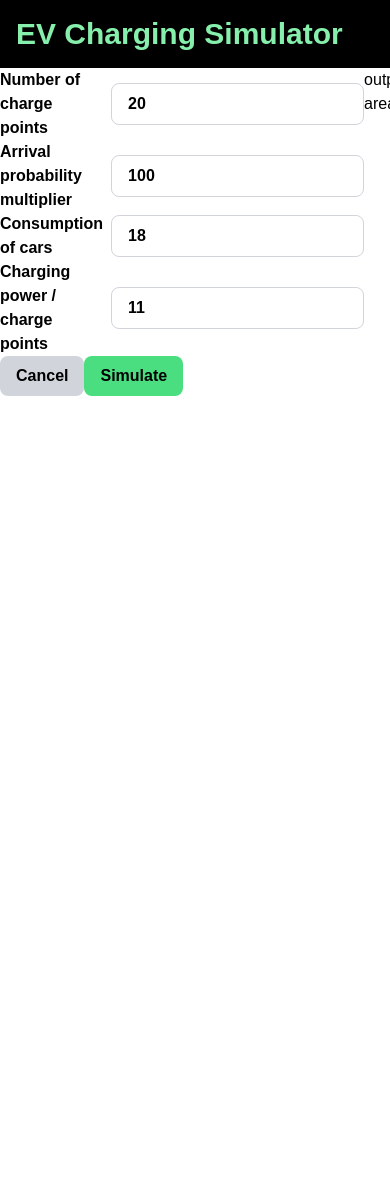
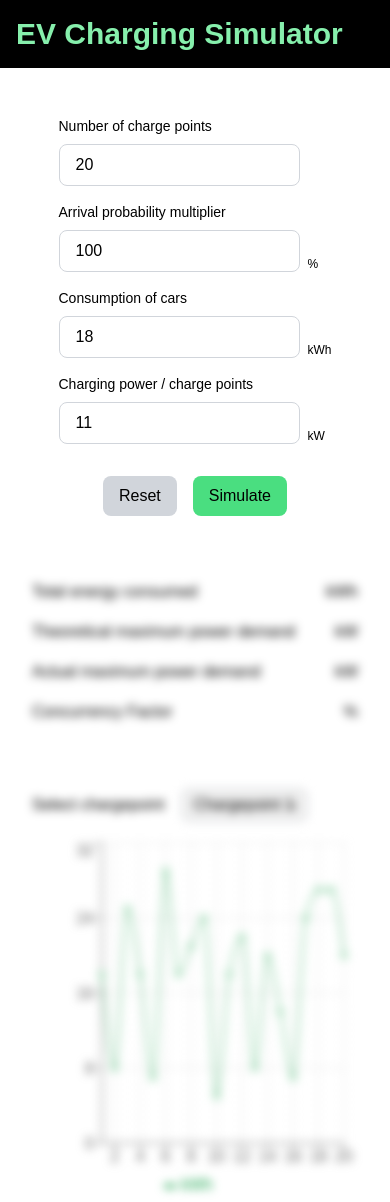
Before and after one commit to sominparrrk/ev-charging-simulator, a React (Create React App) app: page / in a window 390 px wide. Before the commit the page ends 844 px from the top, so only its background shows below. Built offline with nearby package versions, Linux system fonts and the light colour scheme.

Commit message:
feat: implement responsive design & ui tweaks

```diff
--- a/src/components/Button/Button.tsx
+++ b/src/components/Button/Button.tsx
@@ -15,7 +15,7 @@ const Button: React.FC<ButtonProps> = ({
 }) => {
   return (
     <button
-      className={`${className} px-4 py-2 rounded-lg font-semibold hover:text-white duration-500`}
+      className={`${className} px-4 py-2 rounded-lg hover:text-white duration-500`}
       type={type}
       onClick={onClick}
       disabled={disabled}
--- a/src/components/ErrorMessage/ErrorMessage.tsx
+++ b/src/components/ErrorMessage/ErrorMessage.tsx
@@ -5,7 +5,7 @@ interface ErrorMessageProps {
 }
 
 const ErrorMessage: React.FC<ErrorMessageProps> = ({ children }) => {
-  return <div className='text-rose-800'>{children}</div>;
+  return <div className='text-rose-800 text-xs'>{children}</div>;
 };
 
 export default ErrorMessage;
--- a/src/components/NumberInput/NumberInput.tsx
+++ b/src/components/NumberInput/NumberInput.tsx
@@ -5,6 +5,7 @@ interface NumberInputProps {
   placeholder?: string;
   min?: number;
   max?: number;
+  unit?: string;
   isError?: boolean;
   onChange?: (e: React.ChangeEvent<HTMLInputElement>) => void;
 }
@@ -16,16 +17,18 @@ const NumberInput: React.FC<NumberInputProps> = ({
   placeholder = 'Type here',
   min,
   max,
+  unit,
   isError = false,
   onChange,
 }) => {
   return (
-    <div className='flex gap-2 items-center'>
-      <label className='font-semibold' htmlFor={label}>
+    <div className='flex flex-col gap-2 justify-between'>
+      <label className='text-sm' htmlFor={label}>
         {label}
       </label>
+      <div className='flex flex-row gap-2 items-end'>
         <input
-        className={`px-4 py-2 font-semibold rounded-lg border border-gray-300 duration-500 ${
+          className={`w-max lg:w-4/5 px-4 py-2 rounded-lg border border-gray-300 duration-500 ${
             isError ? 'focus:border-rose-800' : 'focus:border-green-600'
           }`}
           id={label}
@@ -38,6 +41,8 @@ const NumberInput: React.FC<NumberInputProps> = ({
           pattern='[0-9]*'
           onChange={onChange}
         />
+        {unit && <label className='text-xs'>{unit}</label>}
+      </div>
     </div>
   );
 };
--- a/src/components/Select/Select.tsx
+++ b/src/components/Select/Select.tsx
@@ -24,7 +24,7 @@ const Select: React.FC<SelectProps> = ({ label, options, value, onChange }) => {
       </label>
       <select
         id={label}
-        className='select px-4 py-2 rounded-lg border border-gray-300 focus:border-green-600'
+        className='select px-3 py-1 rounded-lg border border-gray-300 focus:border-green-600'
         value={value}
         onChange={handleChange}
       >
--- a/src/containers/InputArea/Form/Form.tsx
+++ b/src/containers/InputArea/Form/Form.tsx
@@ -1,4 +1,4 @@
-import React, { useState } from 'react';
+import React, { ReactNode, useState } from 'react';
 import Button from '../../../components/Button/Button';
 import NumberInput from '../../../components/NumberInput/NumberInput';
 import { SimulatorInput } from '../../../types/simulator';
@@ -7,6 +7,14 @@ import ErrorMessage from '../../../components/ErrorMessage/ErrorMessage';
 interface FormProps {
   onSubmit: (formValues: SimulatorInput) => void;
 }
+
+interface ComponentProps {
+  children: ReactNode;
+}
+
+const InputWrapper: React.FC<ComponentProps> = ({ children }) => {
+  return <div className='flex flex-col gap-1'>{children}</div>;
+};
 
 const Form = ({ onSubmit }: FormProps) => {
   const [formValues, setFormValues] = useState({
@@ -32,7 +40,7 @@ const Form = ({ onSubmit }: FormProps) => {
         break;
       case 'arrivalProbability':
         if (value < 20 || value > 100) {
-          return 'Arrival probability multiplier should be between 20 and 100';
+          return 'Arrival probability multiplier should be 20 - 100';
         }
         break;
       case 'consumptionOfCars':
@@ -102,7 +110,9 @@ const Form = ({ onSubmit }: FormProps) => {
   };
 
   return (
-    <form className='input-form__container' onSubmit={handleSubmit}>
+    <form className='form__container w-full' onSubmit={handleSubmit}>
+      <div className='input-container flex justify-center grid lg:grid-rows-2 lg:grid-cols-2 gap-4'>
+        <InputWrapper>
           <NumberInput
             label='Number of charge points'
             name='numberOfChargePoints'
@@ -114,6 +124,8 @@ const Form = ({ onSubmit }: FormProps) => {
           {errorMessages.numberOfChargePoints && (
             <ErrorMessage>{errorMessages.numberOfChargePoints}</ErrorMessage>
           )}
+        </InputWrapper>
+        <InputWrapper>
           <NumberInput
             label='Arrival probability multiplier'
             name='arrivalProbability'
@@ -121,37 +133,48 @@ const Form = ({ onSubmit }: FormProps) => {
             onChange={handleChange}
             min={20}
             max={100}
+            unit='%'
             isError={!!errorMessages.arrivalProbability}
           />
           {errorMessages.arrivalProbability && (
             <ErrorMessage>{errorMessages.arrivalProbability}</ErrorMessage>
           )}
+        </InputWrapper>
+        <InputWrapper>
           <NumberInput
             label='Consumption of cars'
             name='consumptionOfCars'
             value={formValues.consumptionOfCars}
             onChange={handleChange}
             min={1}
+            unit='kWh'
             isError={!!errorMessages.consumptionOfCars}
           />
           {errorMessages.consumptionOfCars && (
             <ErrorMessage>{errorMessages.consumptionOfCars}</ErrorMessage>
           )}
+        </InputWrapper>
+        <InputWrapper>
           <NumberInput
             label='Charging power / charge points'
             name='chargingPowerPerChargePoint'
             value={formValues.chargingPowerPerChargePoint}
             onChange={handleChange}
             min={1}
+            unit='kW'
             isError={!!errorMessages.chargingPowerPerChargePoint}
           />
           {errorMessages.chargingPowerPerChargePoint && (
-        <ErrorMessage>{errorMessages.chargingPowerPerChargePoint}</ErrorMessage>
+            <ErrorMessage>
+              {errorMessages.chargingPowerPerChargePoint}
+            </ErrorMessage>
           )}
-      <div className='button-group'>
+        </InputWrapper>
+      </div>
+      <div className='button-group mt-8 flex gap-4 justify-center'>
         <Button
           className='bg-gray-300 hover:bg-gray-600'
-          label='Cancel'
+          label='Reset'
           onClick={handleCancel}
           type='button'
         />
--- a/src/containers/OutputArea/OutputArea.tsx
+++ b/src/containers/OutputArea/OutputArea.tsx
@@ -1,10 +1,46 @@
+import React, { ReactNode } from 'react';
 import { useSimulationContext } from '../../context/SimulationContext';
+
+interface ComponentProps {
+  children: ReactNode;
+}
+
+const Title: React.FC<ComponentProps> = ({ children }) => {
+  return <h3 className=''>{children}</h3>;
+};
+
+const Value: React.FC<ComponentProps> = ({ children }) => {
+  return <p>{children}</p>;
+};
+
+const FlexContainer: React.FC<ComponentProps> = ({ children }) => {
+  return <div className='flex flex-row justify-between'>{children}</div>;
+};
 
 const OutputArea = () => {
   const { result } = useSimulationContext();
   return (
-    <div className='output-area__container'>
-      output area {result?.actualMaxPowerDemand}
+    <div
+      className={`${
+        result ? '' : 'blur'
+      } output-area__container flex flex-col gap-4 w-full`}
+    >
+      <FlexContainer>
+        <Title>Total energy consumed</Title>
+        <Value>{result?.totalEnergyConsumed.toFixed(2)} kWh</Value>
+      </FlexContainer>
+      <FlexContainer>
+        <Title>Theoretical maximum power demand</Title>
+        <Value>{result?.theoreticalMaxPowerDemand} kW</Value>
+      </FlexContainer>
+      <FlexContainer>
+        <Title>Actual maximum power demand</Title>
+        <Value>{result?.actualMaxPowerDemand} kW</Value>
+      </FlexContainer>
+      <FlexContainer>
+        <Title>Concurrency Factor</Title>
+        <Value>{result?.concurrencyFactor} %</Value>
+      </FlexContainer>
     </div>
   );
 };
--- a/src/containers/VisualisationArea/Chart/Chart.tsx
+++ b/src/containers/VisualisationArea/Chart/Chart.tsx
@@ -22,8 +22,8 @@ const Chart = ({ data, selectedValue }: ChartProps) => {
 
   return (
     <LineChart
-      width={width}
-      height={height - 350}
+      width={width - 48}
+      height={height - 480}
       data={transformedData?.[Number(selectedValue)]}
       margin={{
         top: 5,
--- a/src/containers/VisualisationArea/VisualisationArea.tsx
+++ b/src/containers/VisualisationArea/VisualisationArea.tsx
@@ -1,12 +1,15 @@
-import { useEffect, useState } from 'react';
+import { useState } from 'react';
 import Select from '../../components/Select/Select';
 import { useSimulationContext } from '../../context/SimulationContext';
 import Chart from './Chart/Chart';
+import { defaultMockData } from '../../lib/defaultMockData';
 
 const VisualisationArea = () => {
   const { result } = useSimulationContext();
   const [selectedValue, setSelectedValue] = useState('0');
-  const dailyUsagePerChargePoint = result?.dailyUsagePerChargePoint || [];
+  const dailyUsagePerChargePoint =
+    result?.dailyUsagePerChargePoint ||
+    defaultMockData.dailyUsagePerChargePoint;
   const selectOptions = Array.from(
     { length: dailyUsagePerChargePoint.length },
     (_, index) => {
@@ -18,21 +21,18 @@ const VisualisationArea = () => {
   );
 
   return (
-    <div className='visualisation__container'>
-      {result && (
-        <>
+    <div
+      className={`${
+        result ? '' : 'blur'
+      } visualisation__container flex flex-col gap-4`}
+    >
       <Select
         label='Select chargepoint'
         options={selectOptions}
         value={selectedValue}
         onChange={setSelectedValue}
       />
-          <Chart
-            data={dailyUsagePerChargePoint}
-            selectedValue={selectedValue}
-          />
-        </>
-      )}
+      <Chart data={dailyUsagePerChargePoint} selectedValue={selectedValue} />
     </div>
   );
 };
--- a/src/index.css
+++ b/src/index.css
@@ -18,6 +18,12 @@ select {
   appearance: none;
   background-image: url(../public/icons/down-chevron.svg);
   background-repeat: no-repeat;
-  background-position: right 0.6rem top 50%;
+  background-position: right 0.5rem top 50%;
   background-size: 0.8rem auto;
 }
+
+.blur {
+  filter: blur(5px);
+  pointer-events: none;
+  user-select: none;
+}
--- /dev/null
+++ b/src/lib/defaultMockData.ts
@@ -0,0 +1,12 @@
+const randomArray = Array.from(
+  { length: 20 },
+  () => Math.floor(Math.random() * (30 - 5 + 1)) + 5
+);
+
+export const defaultMockData = {
+  totalEnergyConsumed: Math.random() * 10000,
+  theoreticalMaxPowerDemand: Math.random() * 100,
+  actualMaxPowerDemand: Math.random() * 10,
+  concurrencyFactor: Math.random() * 10,
+  dailyUsagePerChargePoint: [randomArray],
+};
--- a/src/pages/Main.tsx
+++ b/src/pages/Main.tsx
@@ -6,12 +6,12 @@ const Main = () => {
   return (
     <div>
       <div className='main__header w-screen p-4 bg-black'>
-        <h1 className='text-3xl font-bold text-green-300'>
+        <h1 className='text-3xl font-semibold text-green-300'>
           EV Charging Simulator
         </h1>
       </div>
-      <div className='main__container flex flex-col'>
-        <div className='data__container flex flex-row'>
+      <div className='main__container flex flex-col gap-16 pt-12 px-8'>
+        <div className='data__container flex flex-col gap-16 lg:flex-row justify-between'>
           <InputData />
           <OutputArea />
         </div>
```
Lines whose indentation alone changed are shown as unchanged.
